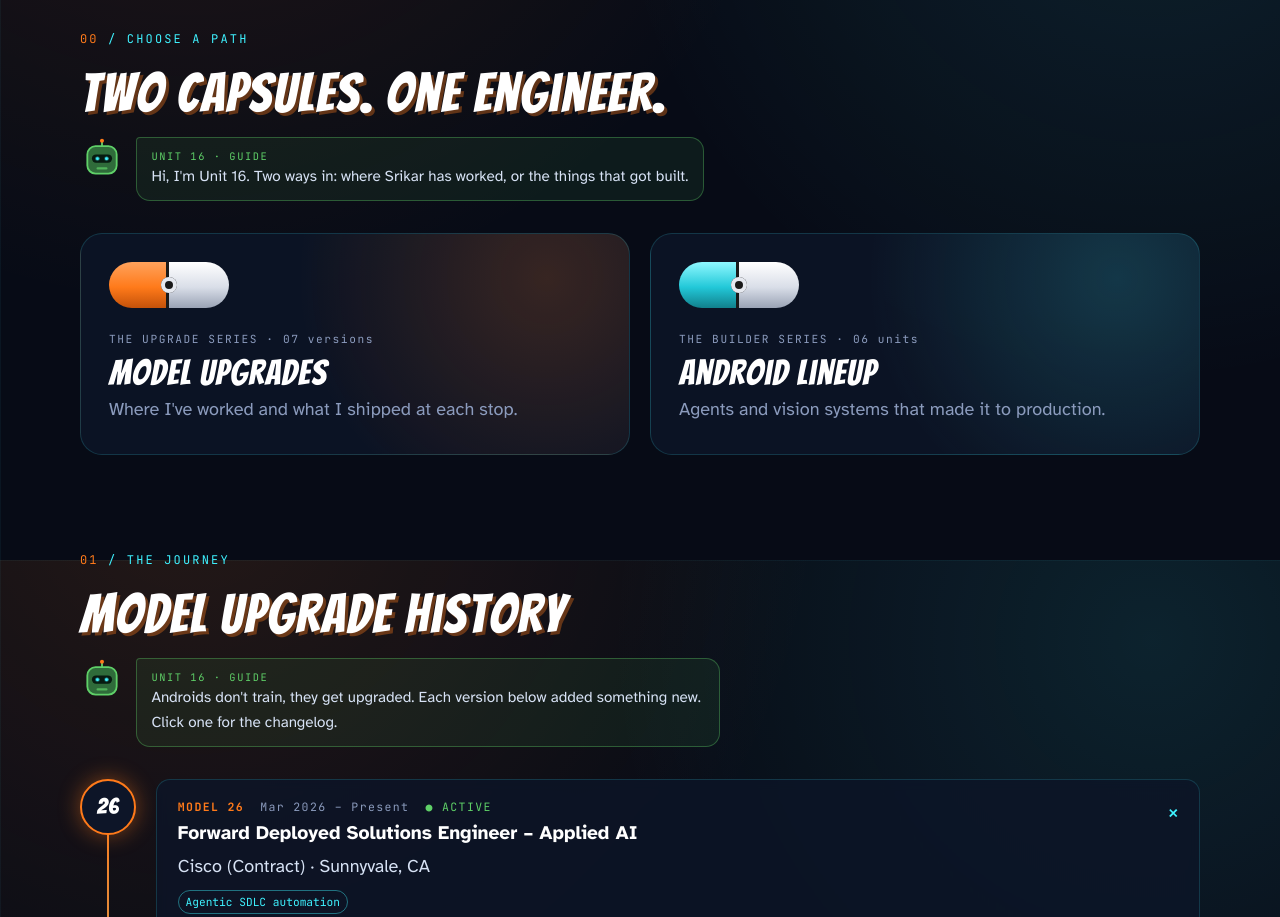
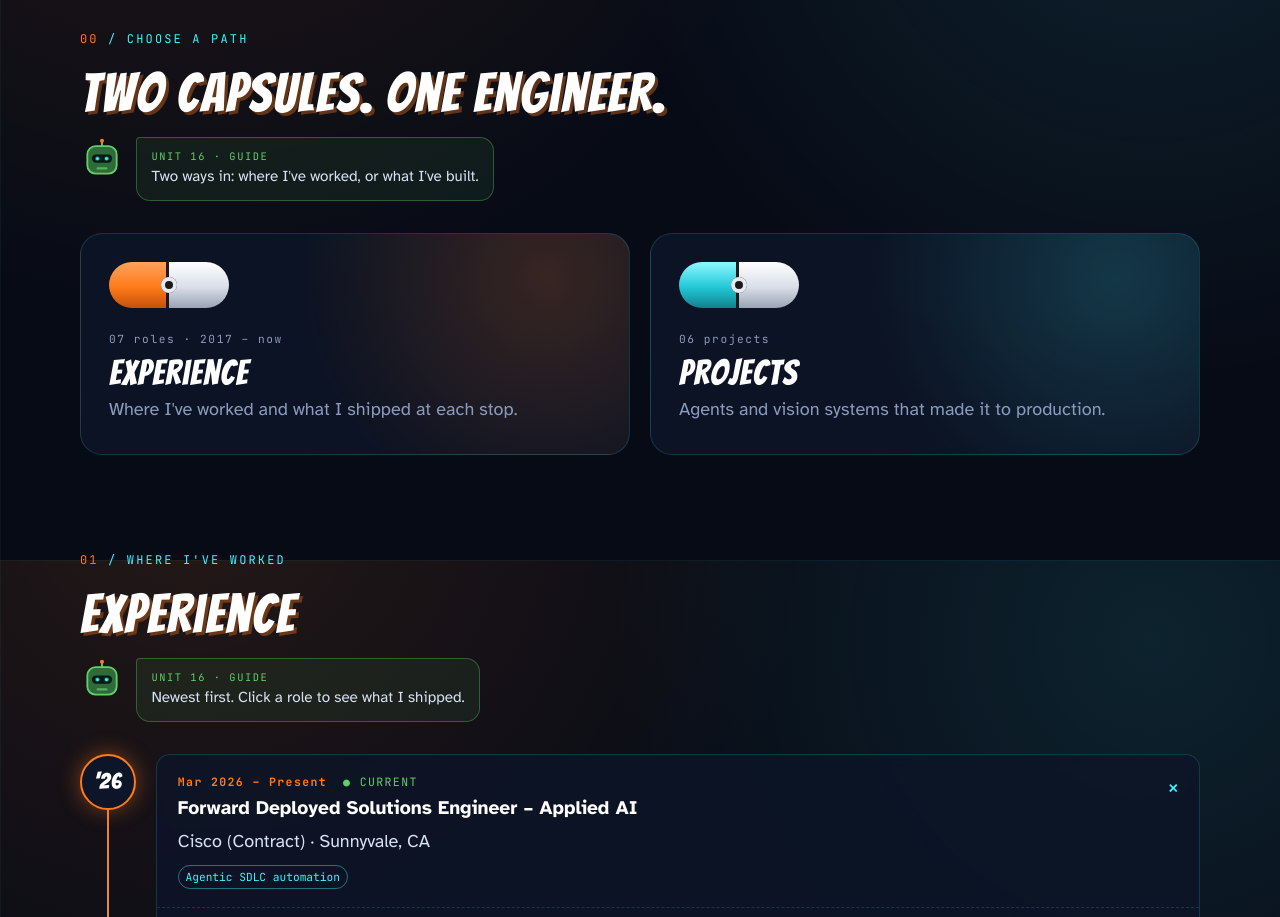
Before and after one commit to srikar8/srikar8.github.io, an Astro site: page / in a window 1280 px wide. Shown: the part 1040-1957 px from the top of the page. Built offline with nearby package versions, Linux system fonts and the light colour scheme; Astro itself is replaced by a stand-in of ours.

Commit message:
Use plain Experience and Projects labels
Co-authored-by: Srikar Madarapu <madarapu.srikar@gmail.com>

```diff
--- a/src/components/SaiyanTransform.astro
+++ b/src/components/SaiyanTransform.astro
@@ -37,7 +37,7 @@ import SaiyanSprite from './SaiyanSprite.astro';
 		<p class="power mono"><span class="power-k">POWER LEVEL</span> <span data-power>0005</span></p>
 		<p class="t-msg" aria-live="polite">
 			<strong>Super Saiyan</strong>
-			<small class="mono" data-sub>Model upgrades unlocked</small>
+			<small class="mono" data-sub>Opening experience</small>
 		</p>
 	</div>
 </dialog>
@@ -84,7 +84,7 @@ import SaiyanSprite from './SaiyanSprite.astro';
 		if (still() || typeof dialog.showModal !== 'function') return finish();
 		const journey = pack === 'journey';
 		dialog.dataset.kind = journey ? 'gi' : 'armor';
-		sub.textContent = journey ? 'Model upgrades unlocked' : 'Android lineup unlocked';
+		sub.textContent = journey ? 'Opening experience' : 'Opening projects';
 		power.textContent = '0005';
 		dialog.classList.remove('playing');
 		dialog.showModal();
--- a/src/pages/index.astro
+++ b/src/pages/index.astro
@@ -115,53 +115,49 @@ const diagnostics = [
 					eyebrow="Choose a path"
 					title="Two capsules. One engineer."
 					plainTitle="Explore"
-					guide="Hi, I'm Unit 16. Two ways in: where Srikar has worked, or the things that got built."
+					guide="Two ways in: where I've worked, or what I've built."
 				/>
 				<div class="capsules">
 					<a class="capsule reveal" href="#upgrades" data-pack="journey">
 						<span class="cap deco" aria-hidden="true"><span class="cap-l"></span><span class="cap-r"></span><span class="cap-btn"></span></span>
-						<span class="cap-meta mono">THE UPGRADE SERIES · 0{upgrades.length} versions</span>
+						<span class="cap-meta mono">0{upgrades.length} roles · 2017 – now</span>
 						<span class="cap-title display">
-							<span class="t-theme">Model Upgrades</span><span class="t-plain">Experience</span>
+							Experience
 						</span>
 						<span class="cap-sub">Where I've worked and what I shipped at each stop.</span>
 					</a>
 					<a class="capsule capsule-b reveal" href="#androids" data-pack="projects">
 						<span class="cap deco" aria-hidden="true"><span class="cap-l"></span><span class="cap-r"></span><span class="cap-btn"></span></span>
-						<span class="cap-meta mono">THE BUILDER SERIES · 0{androids.length} units</span>
+						<span class="cap-meta mono">0{androids.length} projects</span>
 						<span class="cap-title display">
-							<span class="t-theme">Android Lineup</span><span class="t-plain">Things I've built</span>
+							Projects
 						</span>
 						<span class="cap-sub">Agents and vision systems that made it to production.</span>
 					</a>
 				</div>
 			</section>
 
-			<!-- UPGRADES -->
+			<!-- EXPERIENCE -->
 			<section id="upgrades" class="upgrades">
 				<SectionHead
 					index="01"
-					eyebrow="The journey"
-					title="Model upgrade history"
+					eyebrow="Where I've worked"
+					title="Experience"
 					plainTitle="Experience"
-					guide="Androids don't train, they get upgraded. Each version below added something new. Click one for the changelog."
+					guide="Newest first. Click a role to see what I shipped."
 				/>
 				<ol class="timeline">
 					{
 						upgrades.map((u, i) => (
 							<li class="release reveal">
 								<div class="node" aria-hidden="true">
-									<span class="display">{u.model}</span>
+									<span class="display">'{u.model}</span>
 								</div>
 								<details class="release-card panel" open={i === 0}>
 									<summary>
 										<span class="rel-top mono">
-											<span class="model">
-												<span class="t-theme">MODEL {u.model}</span>
-												<span class="t-plain">{u.period}</span>
-											</span>
-											<span class="t-theme period">{u.period}</span>
-											{i === 0 && <span class="live">● ACTIVE</span>}
+											<span class="model">{u.period}</span>
+											{i === 0 && <span class="live">● CURRENT</span>}
 										</span>
 										<span class="role">{u.role}</span>
 										<span class="org">
@@ -179,24 +175,23 @@ const diagnostics = [
 				</ol>
 			</section>
 
-			<!-- ANDROIDS -->
+			<!-- PROJECTS -->
 			<section id="androids" class="androids">
 				<SectionHead
 					index="02"
-					eyebrow="The work"
-					title="Android lineup"
-					plainTitle="Things I've built"
-					guide="Things that actually shipped. Each one has evals, logging, and a human in the loop where it matters."
+					eyebrow="What I've built"
+					title="Projects"
+					plainTitle="Projects"
+					guide="Things that shipped to production."
 				/>
 				<div class="grid">
 					{
 						androids.map((a) => (
 							<article class="spec panel reveal">
 								<span class="spec-no display deco" aria-hidden="true">
-									#{a.id}
+									{a.id}
 								</span>
 								<p class="eyebrow">
-									<span class="t-theme">Android #{a.id} · </span>
 									{a.origin}
 								</p>
 								<h3>{a.name}</h3>
```
